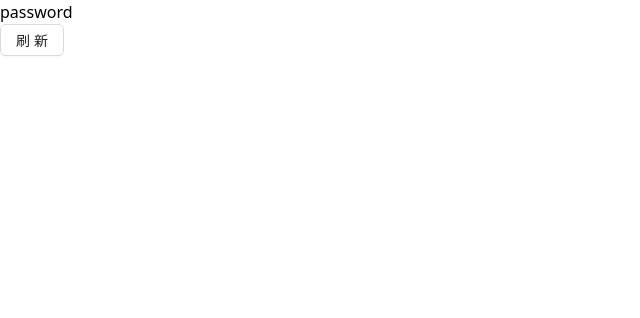
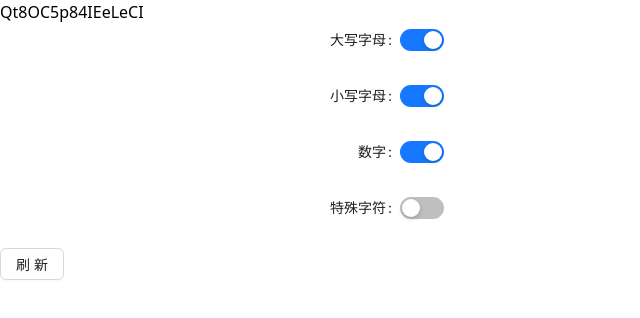
Before and after one commit to Lyyyttooon/yardpassword, a Next.js app: page /password-generator in a window 1280 px wide. Shown: the top 318 px of the page, without its empty margins (0-640 px from the left). Built offline with nearby package versions, Linux system fonts and the light colour scheme.

Commit message:
feat: 根据配置生成密码

```diff
--- a/src/pages/password-generator/index.tsx
+++ b/src/pages/password-generator/index.tsx
@@ -1,32 +1,85 @@
-import { getRandomNumber, generatePassword } from '@/utils/password';
-import { Button } from 'antd';
+import { generatePassword, defaultConfig } from '@/utils/password';
+import { Button, Switch, Form } from 'antd';
 import { useEffect, useState } from 'react';
 
 export default function PasswordGenerator() {
-  const [passwordText, setPasswordText] = useState('password');
+  const [passwordText, setPasswordText] = useState('');
+  const [generateConfig, setGenerateConfig] = useState({ ...defaultConfig });
 
+  // 刷新按钮
   function flushClick() {
-    console.log(getRandomNumber(0, 8));
-    setPasswordText('new-password');
+    setPasswordText(generatePassword(16, generateConfig));
   }
 
   useEffect(() => {
-    console.log('执行useEffect');
-    for (let i = 0; i < 100; i++) {
-      console.log(
-        generatePassword(16, {
-          uppercase: true,
-          lowercase: true,
-          number: true,
-          specialCharacter: false,
-        })
-      );
+    let hasTrue = false;
+    for (let i in generateConfig) {
+      if (generateConfig[i]) {
+        hasTrue = true;
+      }
     }
-  });
+    if (!hasTrue) {
+      generateConfig.lowercase = true;
+    }
+    setPasswordText(generatePassword(16, generateConfig));
+  }, [generateConfig]);
 
   return (
     <div>
       <h1>{passwordText}</h1>
+      <Form
+        name="basic"
+        labelCol={{ span: 16 }}
+        wrapperCol={{ span: 24 }}
+        style={{ maxWidth: 600 }}
+        initialValues={{ remember: true }}
+        autoComplete="off"
+      >
+        <Form.Item label="大写字母">
+          <Switch
+            checked={generateConfig.uppercase}
+            onChange={(e) =>
+              setGenerateConfig({
+                ...generateConfig,
+                uppercase: e,
+              })
+            }
+          />
+        </Form.Item>
+        <Form.Item label="小写字母">
+          <Switch
+            checked={generateConfig.lowercase}
+            onChange={(e) =>
+              setGenerateConfig({
+                ...generateConfig,
+                lowercase: e,
+              })
+            }
+          />
+        </Form.Item>
+        <Form.Item label="数字">
+          <Switch
+            checked={generateConfig.number}
+            onChange={(e) =>
+              setGenerateConfig({
+                ...generateConfig,
+                number: e,
+              })
+            }
+          />
+        </Form.Item>
+        <Form.Item label="特殊字符">
+          <Switch
+            checked={generateConfig.specialCharacter}
+            onChange={(e) =>
+              setGenerateConfig({
+                ...generateConfig,
+                specialCharacter: e,
+              })
+            }
+          />
+        </Form.Item>
+      </Form>
       <Button onClick={flushClick}>刷新</Button>
     </div>
   );
--- a/src/utils/password.ts
+++ b/src/utils/password.ts
@@ -21,12 +21,12 @@ interface generateConfig {
 }
 
 // defaultConfig 默认配置
-// const defaultConfig: generateConfig = {
-//   uppercase: true,
-//   lowercase: true,
-//   number: true,
-//   specialCharacter: false,
-// };
+export const defaultConfig: generateConfig = {
+  uppercase: true,
+  lowercase: true,
+  number: true,
+  specialCharacter: false,
+};
 
 // getRandomNumber 获取随机数字，默认(0-255)
 export function getRandomNumber(minNum: number = 0, maxNum: number = 255): number {
```
